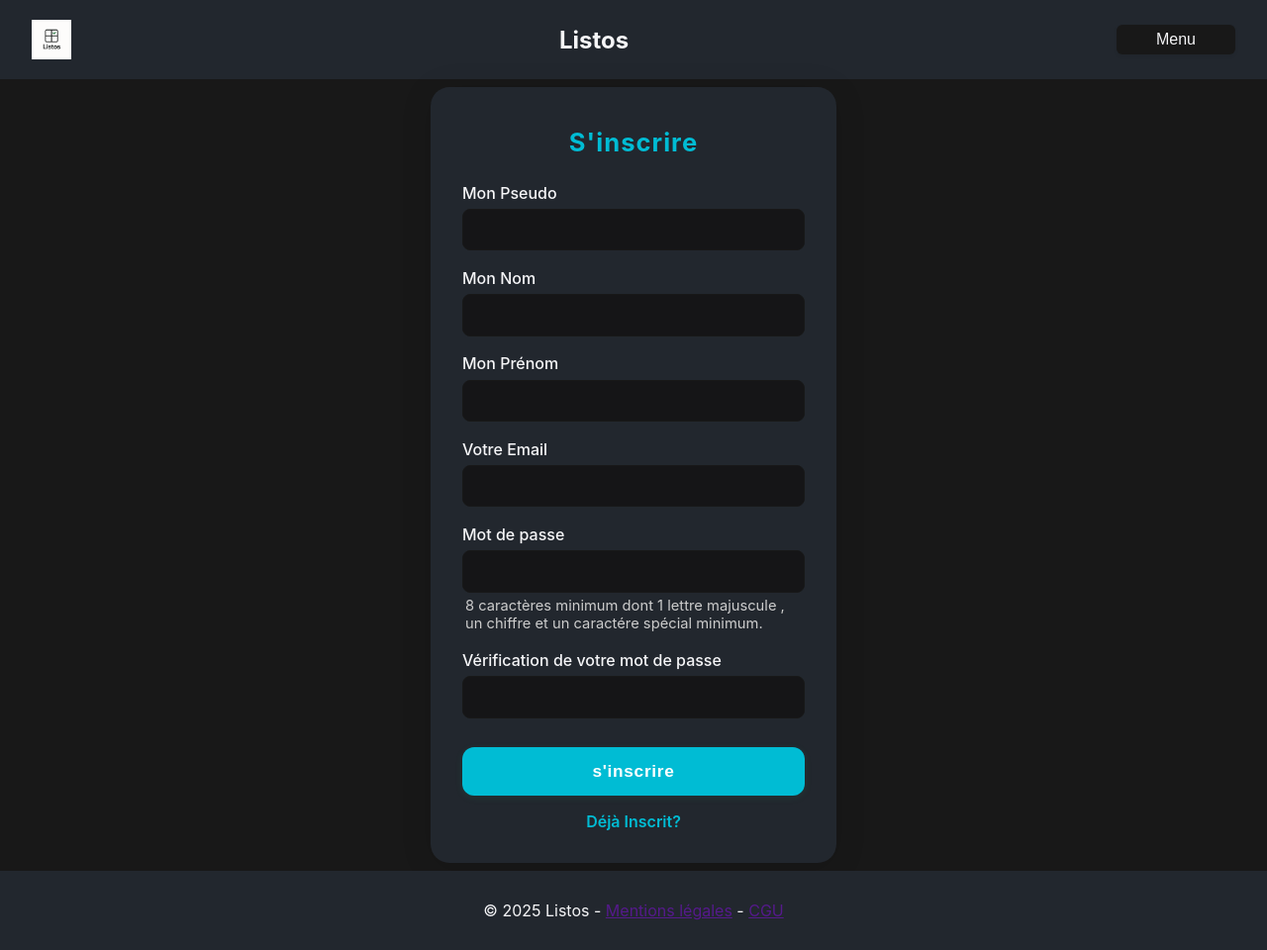
After one commit to joch0117/Listos, a PHP site: page /inscription.html in a window 1280 px wide. The commit adds this page. Shown: the whole page at 99% size. Run offline with PHP 8.4, Linux system fonts and the light colour scheme.

Commit message:
page inscription

```diff
--- a/front-end/asset/js/dropdown.js
+++ b/front-end/asset/js/dropdown.js
@@ -1,9 +1,8 @@
 //fonction pour le menu page d'acceuil dropdown menu
-console.log("Acceuil");
 
 selector=document.getElementById('dropdownToggle')
 
-function dropdown(btn){
+export function dropdown(btn){
   if (!btn) return;
   console.log(btn)
   let menu = btn.parentNode;
--- /dev/null
+++ b/front-end/asset/style/components/_form.scss
@@ -0,0 +1,110 @@
+@use '../variables.scss' as v;
+
+
+
+.form {
+    min-height: 100vh;
+    display: flex;
+    align-items: center;
+    justify-content: center;
+    background: v.$primary;
+}
+
+.form-card {
+    background: v.$secondary;
+    border-radius: 1.2em;
+    box-shadow: 0 4px 32px rgba(0,0,0,0.12);
+    padding: 2.5em 2em 2em 2em;
+    width: 100%;
+    max-width: 410px;
+
+    h2 {
+        margin-bottom: 1em;
+        color: v.$accent; // un vert ou la couleur d'accent de ta charte
+        text-align: center;
+        font-weight: 700;
+        font-size: 1.6em;
+        letter-spacing: 0.04em;
+    }
+
+    form {
+        display: flex;
+        flex-direction: column;
+        gap: 1.1em;
+
+        div {
+        display: flex;
+        flex-direction: column;
+        gap: 0.2em;
+
+        label {
+            font-weight: 500;
+            color: v.$text;
+            margin-bottom: 0.2em;
+            font-size: 1em;
+        }
+
+        input[type="text"],
+        input[type="email"],
+        input[type="password"] {
+            padding: 0.7em 1em;
+            border-radius: 0.5em;
+            border: 1px solid v.$primary; // ou une bordure plus claire
+            background: #151517; // ou #fff pour une version blanche
+            color: v.$text;
+            font-size: 1em;
+            transition: border 0.2s, box-shadow 0.2s;
+
+            &:focus {
+            outline: none;
+            border-color: v.$accent;
+            box-shadow: 0 0 0 2px rgba(40, 209, 115, 0.15);
+            }
+        }
+
+        small {
+            color: #ccc;
+            font-size: 0.92em;
+            margin-top: 0.1em;
+            margin-left: 0.2em;
+        }
+    }
+
+        input[type="submit"] {
+        margin-top: 0.7em;
+        padding: 0.8em 1.2em;
+        border-radius: 0.7em;
+        border: none;
+        background: v.$accent; // vert ou autre couleur vive
+        color: #fff;
+        font-weight: 700;
+        font-size: 1.08em;
+        letter-spacing: 0.04em;
+        cursor: pointer;
+        box-shadow: 0 2px 8px rgba(40,209,115,0.07);
+        transition: background 0.2s, box-shadow 0.2s;
+
+        &:hover, &:focus {
+            background: darken(v.$accent, 9%);
+            box-shadow: 0 4px 18px rgba(40,209,115,0.13);
+        }
+        }
+    }
+
+    p {
+        text-align: center;
+        margin-top: 1em;
+
+    a {
+        color: v.$accent;
+        text-decoration: none;
+        font-weight: 600;
+        transition: color 0.2s;
+
+        &:hover {
+        color: darken(v.$accent, 10%);
+        text-decoration: underline;
+            }
+        }
+    }
+}
--- a/front-end/asset/style/style.css
+++ b/front-end/asset/style/style.css
@@ -149,6 +149,103 @@ footer {
     width: 100%;
   }
 }
+.form {
+  min-height: 100vh;
+  display: flex;
+  align-items: center;
+  justify-content: center;
+  background: #181818;
+}
+
+.form-card {
+  background: #22272e;
+  border-radius: 1.2em;
+  box-shadow: 0 4px 32px rgba(0, 0, 0, 0.12);
+  padding: 2.5em 2em 2em 2em;
+  width: 100%;
+  max-width: 410px;
+}
+.form-card h2 {
+  margin-bottom: 1em;
+  color: #00bcd4;
+  text-align: center;
+  font-weight: 700;
+  font-size: 1.6em;
+  letter-spacing: 0.04em;
+}
+.form-card form {
+  display: flex;
+  flex-direction: column;
+  gap: 1.1em;
+}
+.form-card form div {
+  display: flex;
+  flex-direction: column;
+  gap: 0.2em;
+}
+.form-card form div label {
+  font-weight: 500;
+  color: #f5f5f7;
+  margin-bottom: 0.2em;
+  font-size: 1em;
+}
+.form-card form div input[type=text],
+.form-card form div input[type=email],
+.form-card form div input[type=password] {
+  padding: 0.7em 1em;
+  border-radius: 0.5em;
+  border: 1px solid #181818;
+  background: #151517;
+  color: #f5f5f7;
+  font-size: 1em;
+  transition: border 0.2s, box-shadow 0.2s;
+}
+.form-card form div input[type=text]:focus,
+.form-card form div input[type=email]:focus,
+.form-card form div input[type=password]:focus {
+  outline: none;
+  border-color: #00bcd4;
+  box-shadow: 0 0 0 2px rgba(40, 209, 115, 0.15);
+}
+.form-card form div small {
+  color: #ccc;
+  font-size: 0.92em;
+  margin-top: 0.1em;
+  margin-left: 0.2em;
+}
+.form-card form input[type=submit] {
+  margin-top: 0.7em;
+  padding: 0.8em 1.2em;
+  border-radius: 0.7em;
+  border: none;
+  background: #00bcd4;
+  color: #fff;
+  font-weight: 700;
+  font-size: 1.08em;
+  letter-spacing: 0.04em;
+  cursor: pointer;
+  box-shadow: 0 2px 8px rgba(40, 209, 115, 0.07);
+  transition: background 0.2s, box-shadow 0.2s;
+}
+.form-card form input[type=submit]:hover, .form-card form input[type=submit]:focus {
+  background: rgb(0, 147.2962264151, 166.1);
+  box-shadow: 0 4px 18px rgba(40, 209, 115, 0.13);
+}
+.form-card p {
+  text-align: center;
+  margin-top: 1em;
+}
+.form-card p a {
+  color: #00bcd4;
+  text-decoration: none;
+  font-weight: 600;
+  transition: color 0.2s;
+}
+.form-card p a:hover {
+  color: rgb(0, 142.7735849057, 161);
+  text-decoration: underline;
+}
+
 * {
   margin: 0;
   padding: 0;
--- a/front-end/asset/style/style.scss
+++ b/front-end/asset/style/style.scss
@@ -2,6 +2,7 @@
 @use 'components/header';
 @use 'components/footer';
 @use 'components/acceuil';
+@use 'components/form';
 
 
 //remise à zero
--- /dev/null
+++ b/front-end/inscription.html
@@ -0,0 +1,69 @@
+<!DOCTYPE html>
+<html lang="fr">
+<head>
+    <meta charset="UTF-8">
+    <meta name="viewport" content="width=device-width, initial-scale=1.0">
+    <link rel="stylesheet" href="./asset/style/style.css">
+    <title>Acceuil - Listos</title>
+</head>
+<body>
+    <header class="header">
+        <nav class="nav">
+            <div class="logo">
+                <img src="./asset/image/logo.png" alt="logo listos">
+            </div>
+                <h1 class="title">Listos</h1>
+            <div class="menu">
+                <button class="dropbtn" id="dropdownToggle">Menu</button>
+                <ul>
+                    <li><a href="">Acceuil</a></li>
+                    <li><a href="">Se connecter</a></li>
+                    <li><a href="">S'inscrire</a></li>
+                    <li><a href="">Mes tableaux</a></li>
+                </ul>
+            </div>
+            <div></div>
+        </nav>
+    </header>
+    <main class="form">
+        <section class="form-card">
+            <h2>S'inscrire</h2>
+        <form action="" method="post">
+            <div>
+                <label for="pseudo">Mon Pseudo</label>
+                <input type="text" name="pseudo" id="pseudo">
+            </div>
+            <div>
+                <label for="name">Mon Nom</label>
+                <input type="text" name="name" id="name">
+            </div>
+            <div>
+                <label for="firstname">Mon Prénom</label>
+                <input type="text" name="firstname" id="firstname">
+            </div>
+            <div>
+                <label for="">Votre Email</label>
+                <input type="email" name="email" id="email">
+            </div>
+            <div>
+                <label for="password">Mot de passe</label>
+                <input type="password" name="password" id="password">
+                <small>8 caractères minimum dont 1 lettre majuscule , un chiffre et un caractére spécial minimum.</small>
+            </div>
+            <div>
+                <label for="VerifPassword">Vérification de votre mot de passe</label>
+                <input type="Password" name="VerifPassword" id="VerifPassword">
+            </div>
+            <div>
+                <input type="submit" value="s'inscrire">
+            </div>
+        </form>
+            <p><a href="">Déjà Inscrit?</a></p>
+        </section>
+    </main>
+    <footer>
+        <p>© 2025 Listos - <a href="">Mentions légales</a> - <a href="">CGU</a></p>
+    </footer>
+    <script src="./asset/js/dropdown.js"></script>
+</body>
+</html>
```
Also changed, not shown: front-end/asset/js/main.js (+8 -0 lines), 1 other file.
